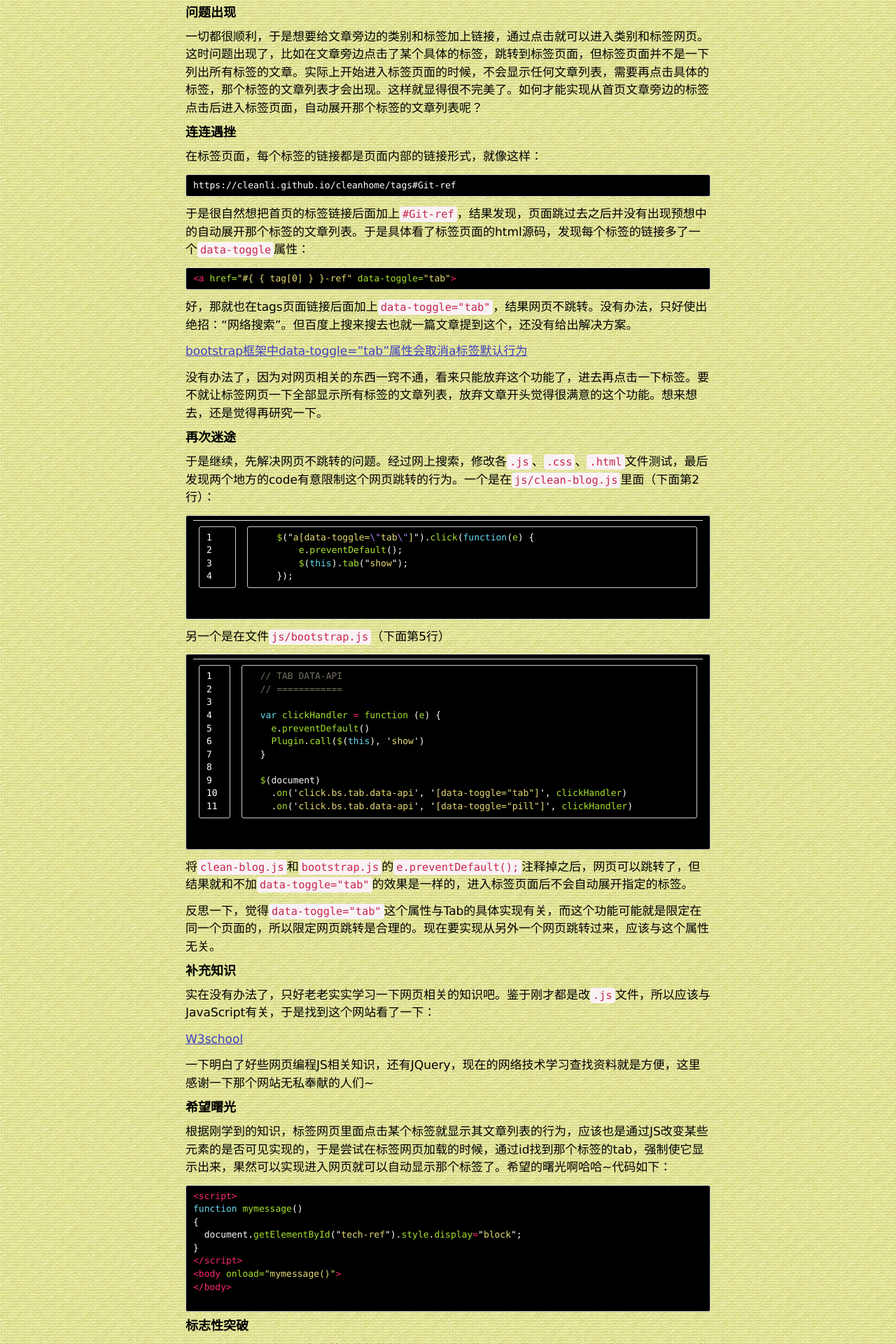
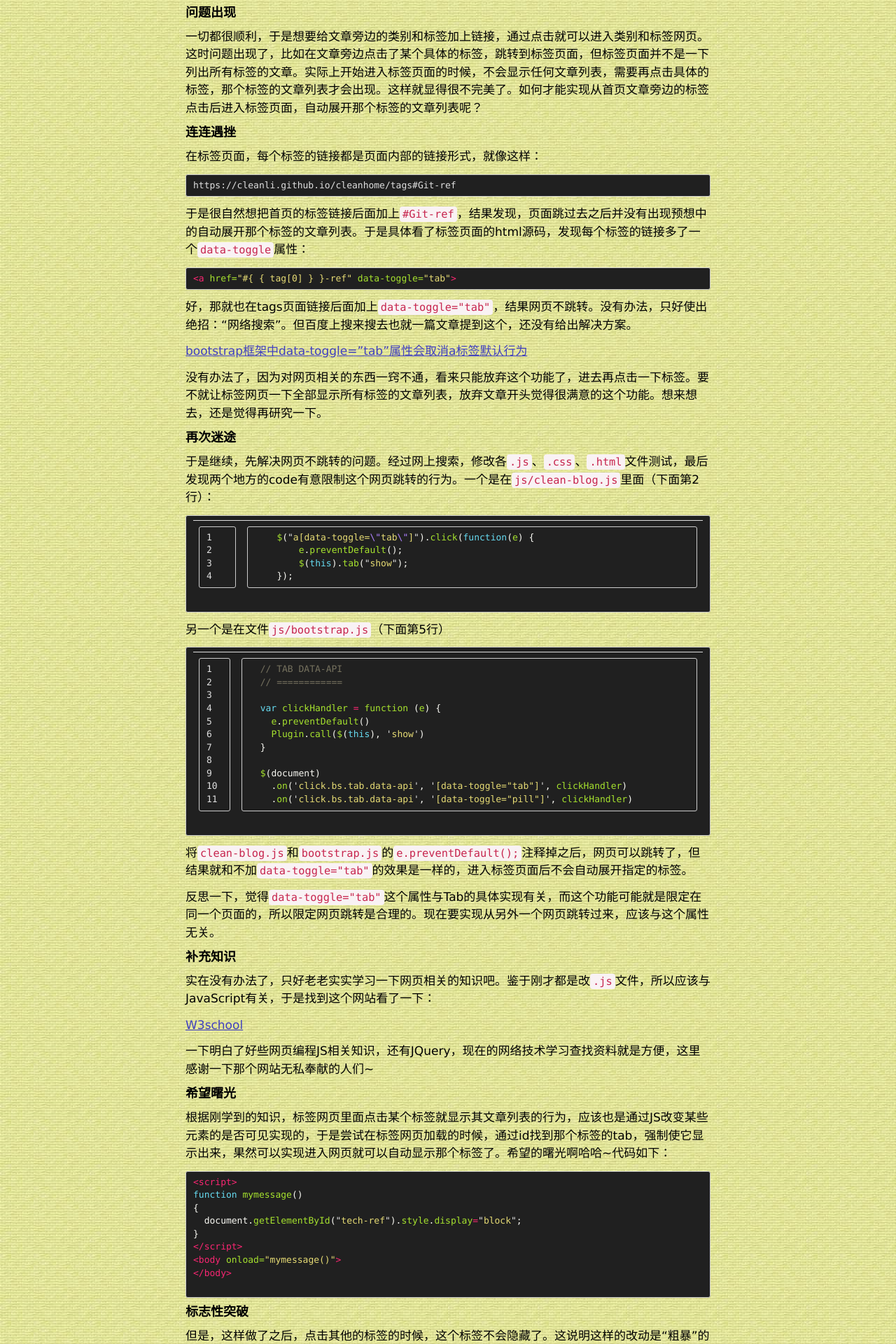
Before and after one commit to cleanli/cleanhome, a Jekyll site: the page built from _posts/2017-05-29-bootstrap_tab_html_jump.md, in a window 1280 px wide. Shown: the part 753-2673 px from the top of the page at 70% size. Built offline with Jekyll 4.4.1, drawn with Linux system fonts in a browser that asks for light colours.

Commit message:
modify highlight

```diff
--- a/css/syntax.css
+++ b/css/syntax.css
@@ -13,13 +13,15 @@
   white-space: pre;       // forces <code> to respect <pre> formatting
 }
 
+.highlight table td { padding: 5px; }
+.highlight table pre { margin: 0; }
 
 /*
  * GitHub style for Pygments syntax highlighter, for use with Jekyll
  * Courtesy of GitHub.com
  */
 
-.highlight pre, pre, .highlight .hll { color: #ffffff; background-color: #000000; border: 1px solid #ccc; padding: 6px 10px; border-radius: 3px; }
+.highlight pre, pre, .highlight .hll { color: #dfdfdf; background-color: #202020; border: 1px solid #ccc; padding: 6px 10px; border-radius: 3px; }
 .highlight .c { color: #75715e } /* Comment */
 .highlight .err { color: #960050; background-color: #1e0010 } /* Error */
 .highlight .k { color: #66d9ef } /* Keyword */
@@ -79,7 +81,7 @@
 .highlight .vi { color: #f8f8f2 } /* Name.Variable.Instance */
 .highlight .il { color: #ae81ff } /* Literal.Number.Integer.Long */
 
-.highlight .gh { } /* Generic Heading & Diff Header */
+.highlight .gh { color: #999999; } /* Generic Heading & Diff Header */
 .highlight .gu { color: #75715e; } /* Generic.Subheading & Diff Unified/Comment? */
 .highlight .gd { color: #f92672; } /* Generic.Deleted & Diff Deleted */
 .highlight .gi { color: #a6e22e; } /* Generic.Inserted & Diff Inserted */
```
